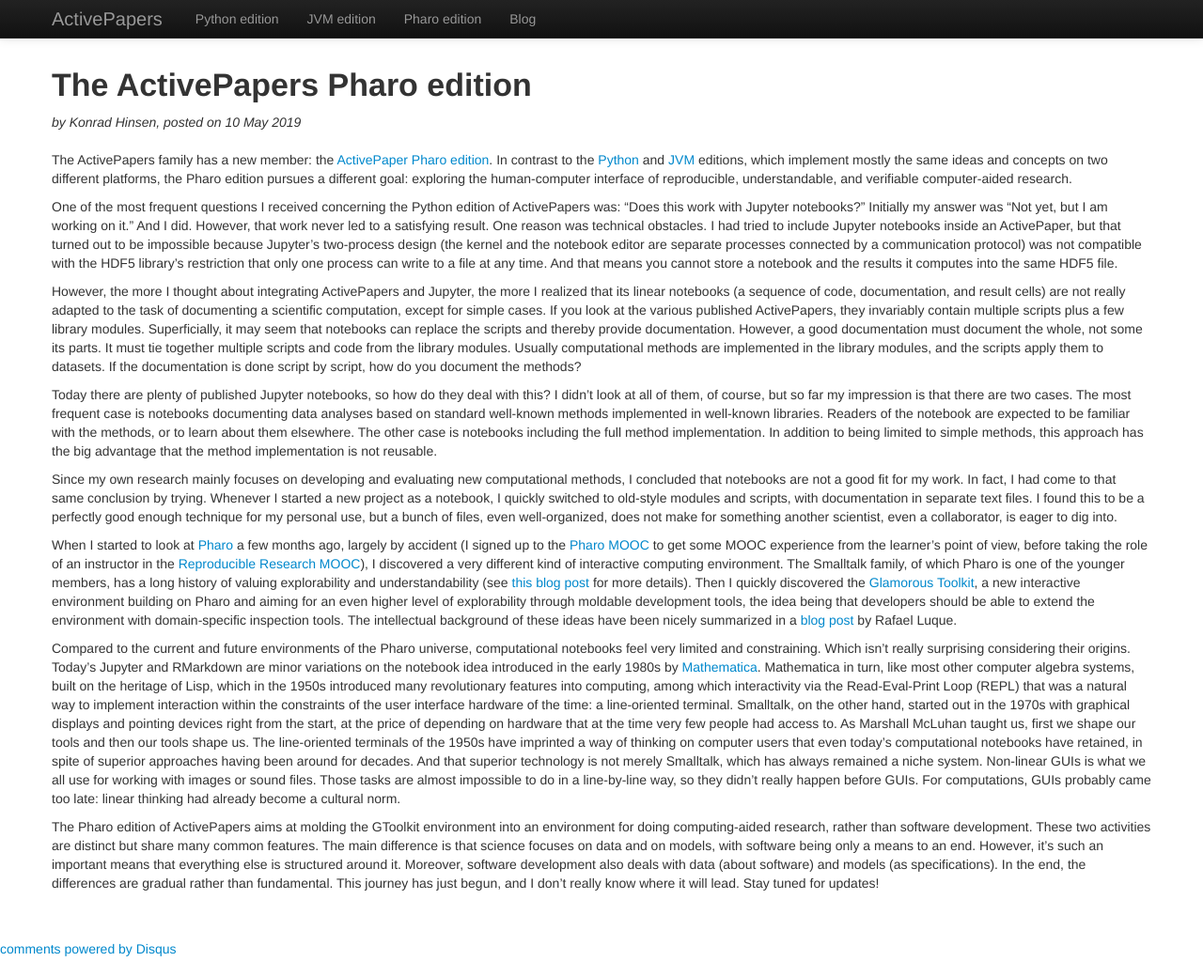
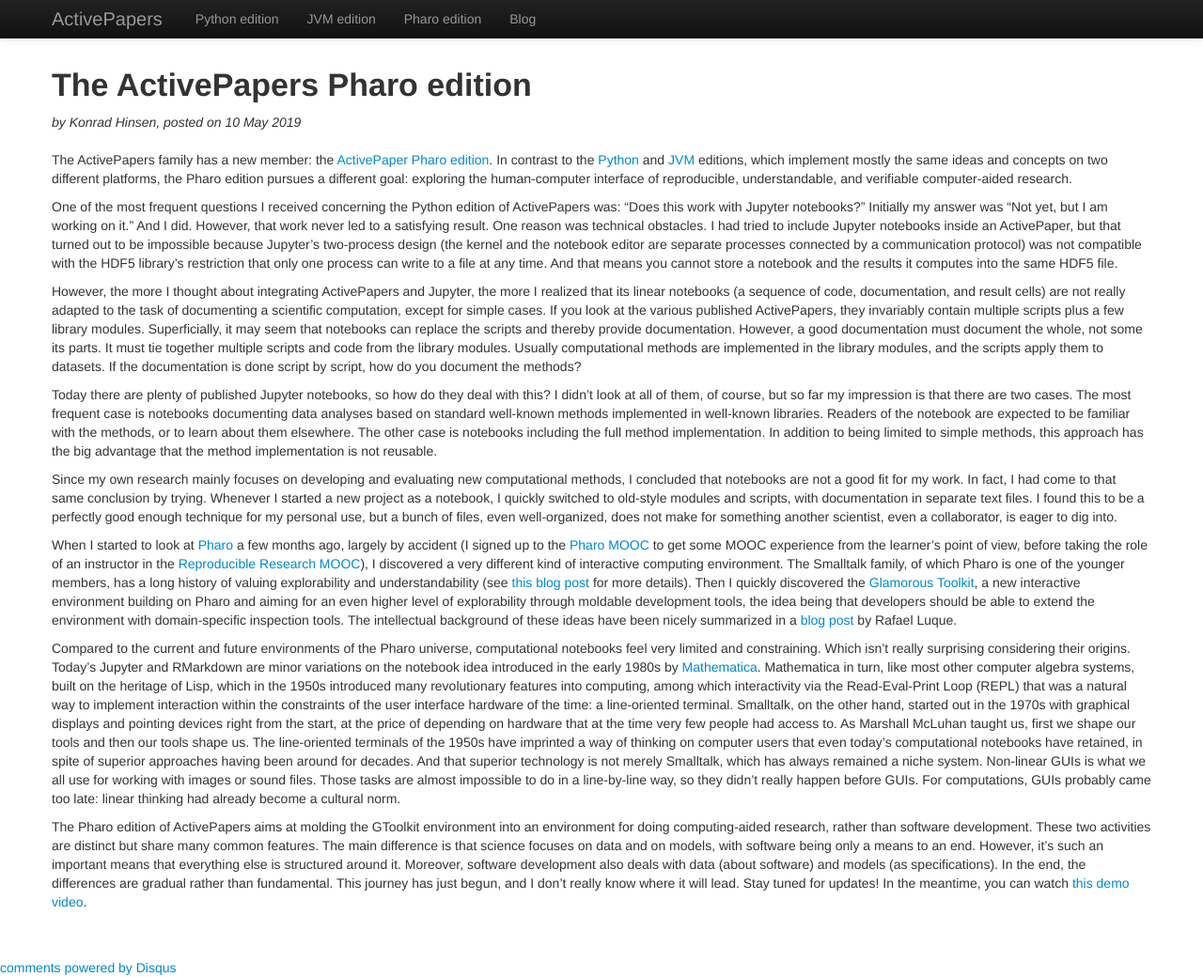
Before and after one commit to activepapers/activepapers.github.io, a Jekyll site: the page built from _posts/2019-05-10-Pharo-edition.md, in a window 1280 px wide and 1040 px high. Shown: the whole window at 94% size. Built offline with Jekyll 4.4.1, drawn with Linux system fonts in a browser that asks for light colours; comment, search, counter and statistics services are not loaded.

Commit message:
Link to the demo video

```diff
--- a/_posts/2019-05-10-Pharo-edition.md
+++ b/_posts/2019-05-10-Pharo-edition.md
@@ -110,4 +110,4 @@ structured around it. Moreover, software development also deals with
 data (about software) and models (as specifications). In the end, the
 differences are gradual rather than fundamental. This journey has just
 begun, and I don't really know where it will lead. Stay tuned for
-updates!
+updates! In the meantime, you can watch [this demo video](https://peervideo.net/videos/watch/4022a2cf-2b22-4a1c-935e-bf80724d3970).
```
